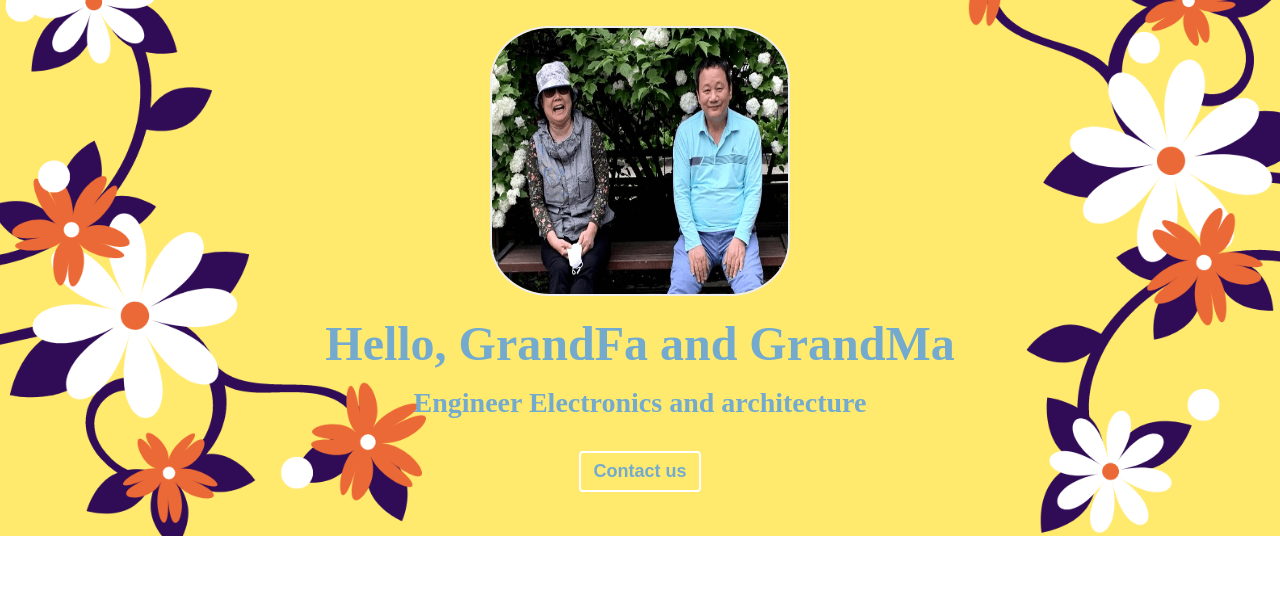
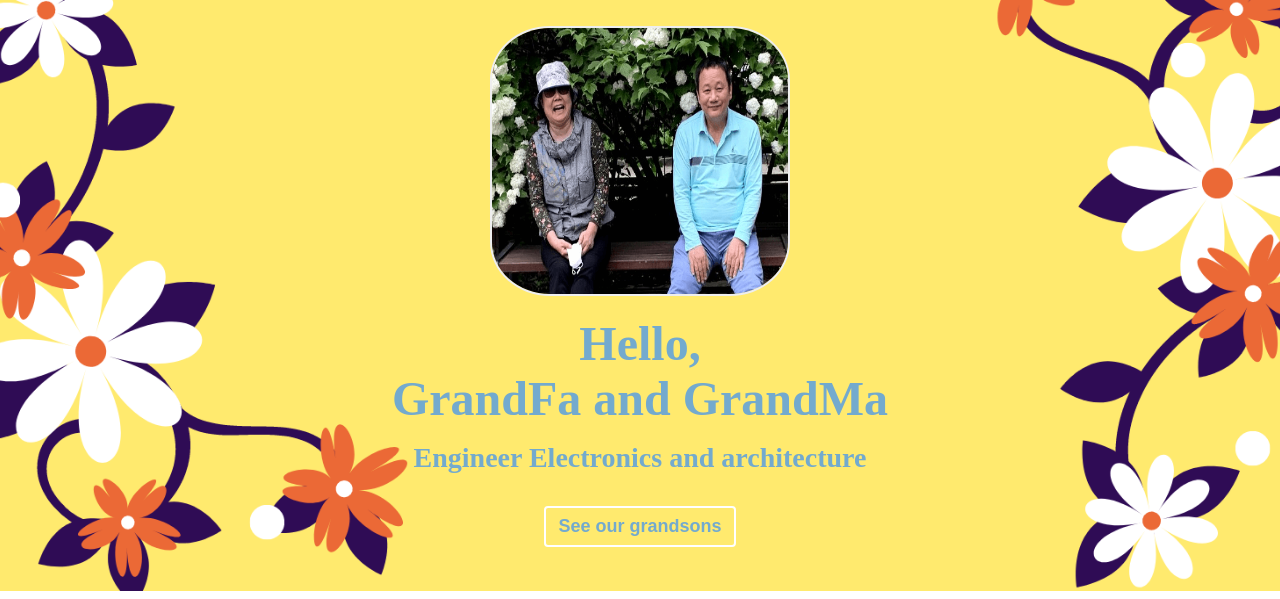
Before and after one commit to dyscada/daeyangMain, a plain HTML site: page index.html in a window 1280 px wide. Shown: the part 94-693 px from the top of the page. Drawn offline with nearby package versions, Linux system fonts and the light colour scheme.

Commit message:
html change home contents

```diff
--- a/index.html
+++ b/index.html
@@ -64,10 +64,10 @@
           alt="Chol and Ryueae's profile photo"
           class="home__avartar"
         />
-        <h1 class="home__title">Hello, GrandFa and GrandMa</h1>
+        <h1 class="home__title">Hello, <br/>GrandFa and GrandMa</h1>
         <h2 class="home__description">Engineer Electronics and architecture</h2>
 
-        <button class="home__contact">Contact us</button>
+        <button class="home__contact">See our grandsons</button>
       </div>
     </section>
     <!-- About -->
```
